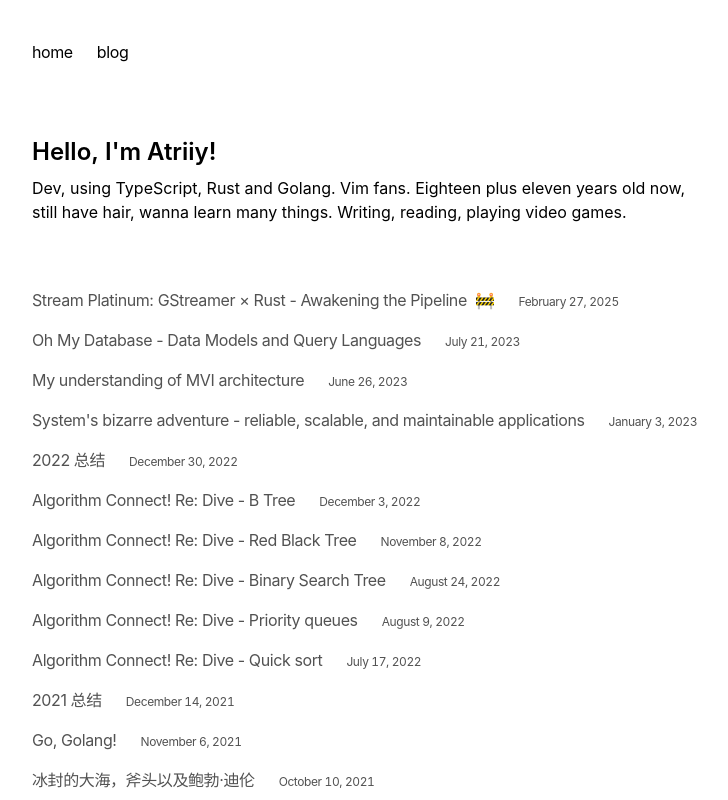
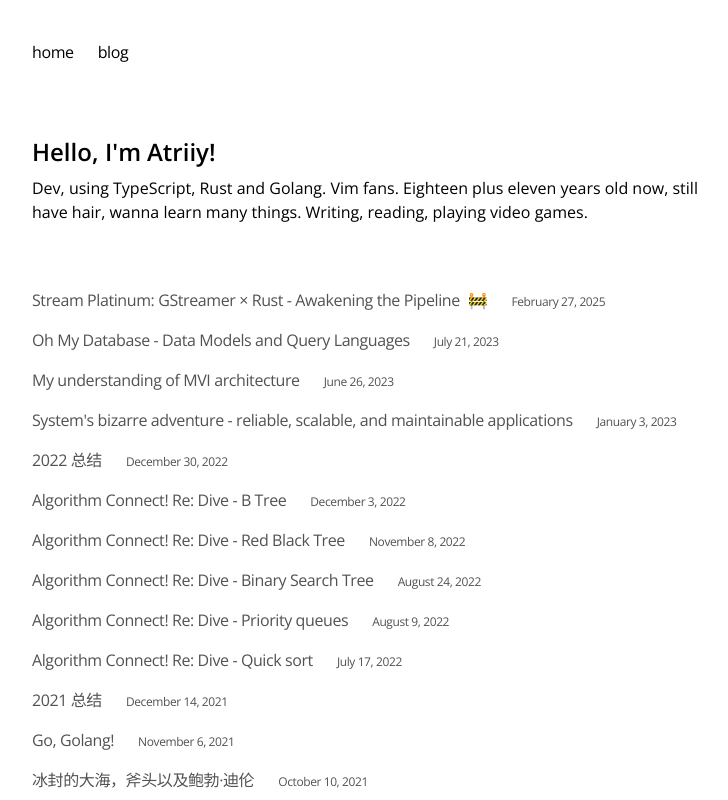
Before and after one commit to ShroXd/atriiy.dev, a Next.js app: page / in a window 1280 px wide. Shown: the top 800 px of the page, without its empty margins (272-1000 px from the left). Built offline with nearby package versions, Linux system fonts and the light colour scheme.

Commit message:
feat: update title and normal font

```diff
--- a/app/blog/[slug]/page.tsx
+++ b/app/blog/[slug]/page.tsx
@@ -82,7 +82,7 @@ export default function Blog({ params }) {
           }),
         }}
       />
-      <h1 className='title text-2xl font-semibold tracking-tighter'>
+      <h1 className='title text-2xl font-semibold tracking-tighter font-montserrat'>
         {post.metadata.title}
         {post.metadata.draft && (
           <span className='ml-2' title='Work in Progress'>🚧</span>
--- a/app/blog/page.tsx
+++ b/app/blog/page.tsx
@@ -8,7 +8,7 @@ export const metadata = {
 export default function Page() {
   return (
     <section>
-      <h1 className='mb-8 text-2xl font-semibold tracking-tighter'>My Blog</h1>
+      <h1 className='mb-8 text-2xl font-semibold tracking-tighter font-montserrat'>My Blog</h1>
       <BlogPosts />
     </section>
   )
--- a/app/components/posts.tsx
+++ b/app/components/posts.tsx
@@ -22,7 +22,7 @@ export function BlogPosts() {
             href={`/blog/${post.slug}`}
           >
             <div className='space-x-0 md:flex-row md:space-x-2'>
-              <p className='tracking-tight text-neutral-600 transition-all duration-200 ease-[linear(0,_-0.01_4.8%,_-0.044_9.4%,_-0.226_23.1%,_-0.271_27.7%,_-0.28_30.1%,_-0.276_32.4%,_-0.227_36.6%,_-0.108_40.8%,_0.083_44.7%,_0.76_53%,_1.006_56.9%,_1.175_61.2%,_1.229_63.5%,_1.264_65.9%,_1.28_69.3%,_1.265_73.1%,_1.224_77.1%,_1.044_90.6%,_1.01_95.2%,_1)] hover:-translate-y-0.5 hover:text-neutral-800 dark:text-neutral-300 hover:dark:text-neutral-200'>
+              <p className='tracking-tight text-neutral-600 font-montserrat transition-all duration-200 ease-[linear(0,_-0.01_4.8%,_-0.044_9.4%,_-0.226_23.1%,_-0.271_27.7%,_-0.28_30.1%,_-0.276_32.4%,_-0.227_36.6%,_-0.108_40.8%,_0.083_44.7%,_0.76_53%,_1.006_56.9%,_1.175_61.2%,_1.229_63.5%,_1.264_65.9%,_1.28_69.3%,_1.265_73.1%,_1.224_77.1%,_1.044_90.6%,_1.01_95.2%,_1)] hover:-translate-y-0.5 hover:text-neutral-800 dark:text-neutral-300 hover:dark:text-neutral-200'>
                 {post.metadata.title}
                 {post.metadata.draft && (
                   <span className='ml-2' title='Work in Progress'>🚧</span>
--- a/app/global.css
+++ b/app/global.css
@@ -18,6 +18,8 @@
   --font-crimson-text: 'Crimson Text', serif;
   --font-eb-garamond: 'EB Garamond', serif;
   --font-libre-baskerville: 'Libre Baskerville', serif;
+  --font-montserrat: 'Montserrat', sans-serif;
+  --font-open-sans: 'Open Sans', sans-serif;
 }
 
 @media (prefers-color-scheme: dark) {
@@ -35,6 +37,7 @@
 html {
   min-width: 360px;
   scroll-behavior: smooth;
+  font-family: var(--font-open-sans), sans-serif;
 }
 
 .prose .anchor {
@@ -99,7 +102,7 @@ html {
 .prose h5,
 .prose h6 {
   @apply font-bold text-black dark:text-white;
-  font-family: var(--font-eb-garamond), serif;
+  font-family: var(--font-montserrat), sans-serif;
 }
 
 .prose blockquote {
--- a/app/layout.tsx
+++ b/app/layout.tsx
@@ -3,7 +3,7 @@ import { SpeedInsights } from '@vercel/speed-insights/next'
 import { GeistMono } from 'geist/font/mono'
 import { GeistSans } from 'geist/font/sans'
 import type { Metadata } from 'next'
-import { Crimson_Text, EB_Garamond, Libre_Baskerville } from 'next/font/google'
+import { Crimson_Text, EB_Garamond, Libre_Baskerville, Montserrat, Open_Sans } from 'next/font/google'
 
 import Footer from './components/footer'
 import { Navbar } from './components/nav'
@@ -30,6 +30,18 @@ const libreBaskerville = Libre_Baskerville({
   subsets: ['latin'],
   display: 'swap',
   variable: '--font-libre-baskerville',
+})
+
+const montserrat = Montserrat({
+  subsets: ['latin'],
+  display: 'swap',
+  variable: '--font-montserrat',
+})
+
+const openSans = Open_Sans({
+  subsets: ['latin'],
+  display: 'swap',
+  variable: '--font-open-sans',
 })
 
 export const metadata: Metadata = {
@@ -76,10 +88,12 @@ export default function RootLayout({
         GeistMono.variable,
         crimsonText.variable,
         ebGaramond.variable,
-        libreBaskerville.variable
+        libreBaskerville.variable,
+        montserrat.variable,
+        openSans.variable
       )}
     >
-      <body className='mx-4 mt-8 max-w-2xl antialiased lg:mx-auto'>
+      <body className='mx-4 mt-8 max-w-2xl antialiased font-open-sans lg:mx-auto'>
         <main className='mt-6 flex min-w-0 flex-auto flex-col px-2 md:px-0'>
           <Navbar />
           {children}
--- a/app/page.tsx
+++ b/app/page.tsx
@@ -6,7 +6,7 @@ import DecryptedText from './components/DecryptedText/DecryptedText'
 export default function Page() {
   return (
     <section>
-      <h1>
+      <h1 className='font-montserrat'>
         <BlurText
           text={`Hello, I'm Atriiy!`}
           delay={150}
--- a/tailwind.config.js
+++ b/tailwind.config.js
@@ -5,6 +5,8 @@ module.exports = {
         'crimson': ['var(--font-crimson-text)', 'serif'],
         'garamond': ['var(--font-eb-garamond)', 'serif'],
         'baskerville': ['var(--font-libre-baskerville)', 'serif'],
+        'montserrat': ['var(--font-montserrat)', 'sans-serif'],
+        'open-sans': ['var(--font-open-sans)', 'sans-serif'],
       },
       keyframes: {
         gradient: {
```
